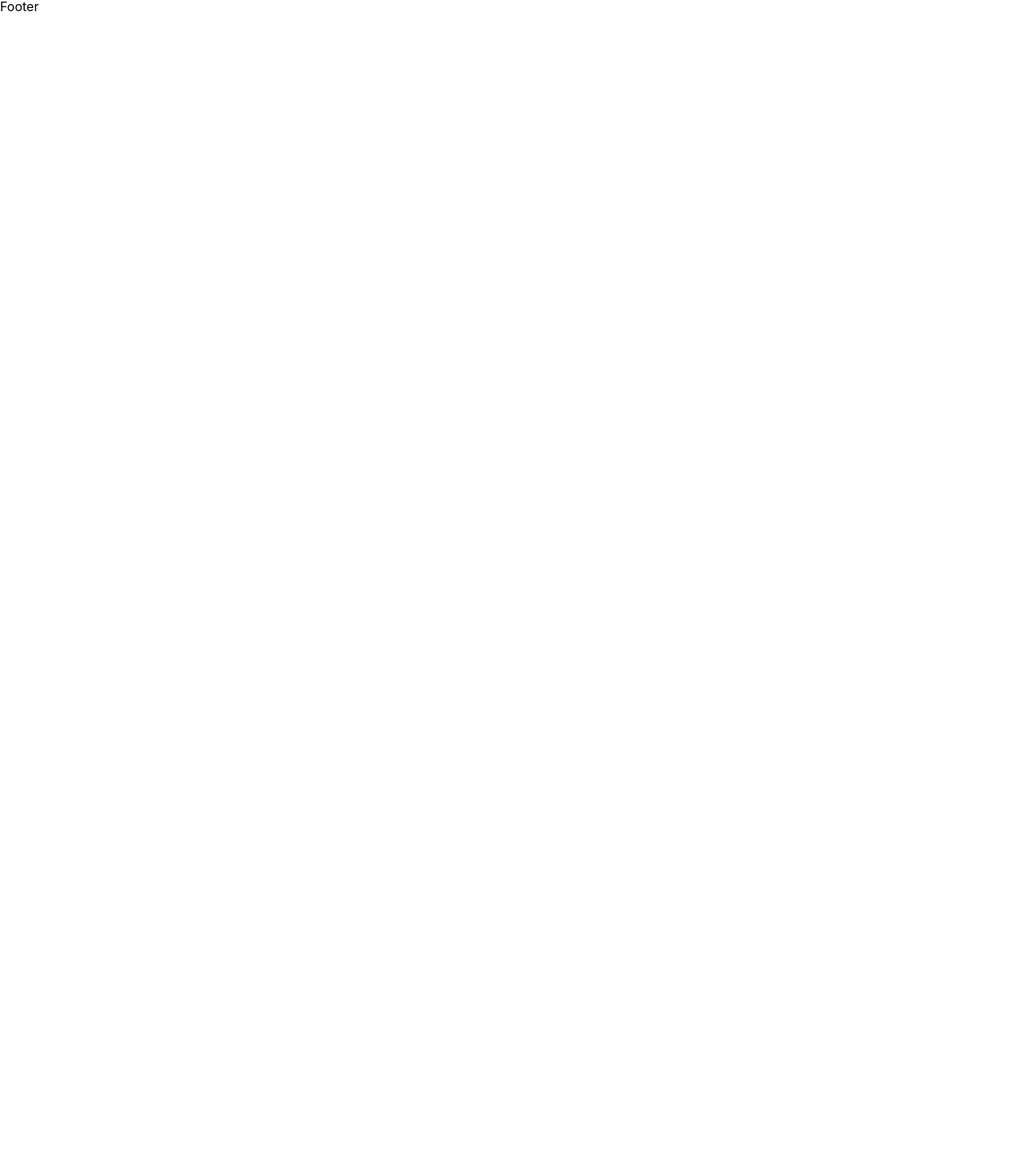
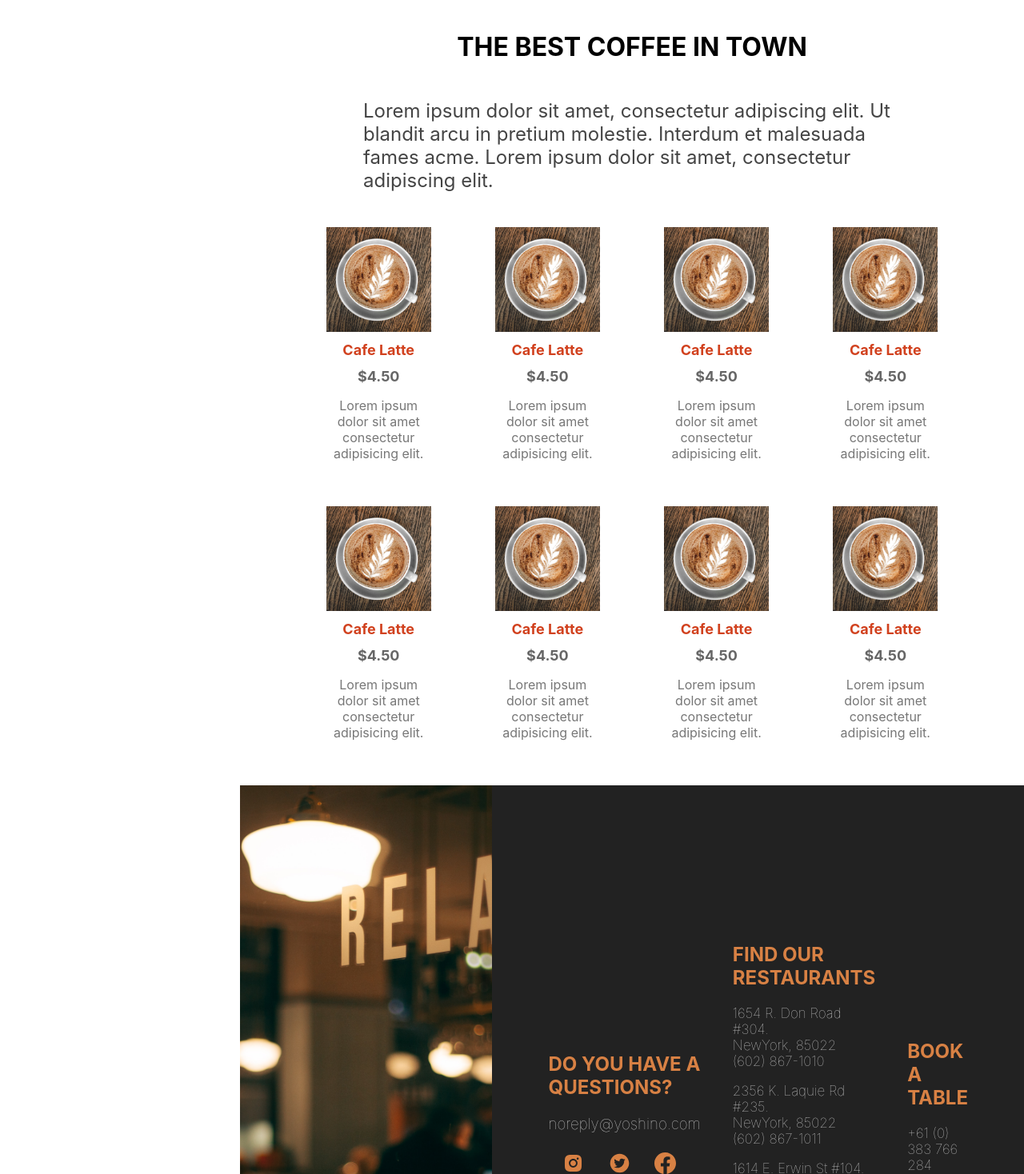
Before and after one commit to yoshino9397/Cafe-order-App, a Next.js app: page / in a window 1280 px wide. Shown: the part 1282-2750 px from the top of the page at 80% size. Before the commit the page ends 1300 px from the top, so only its background shows below. Built offline with nearby package versions, Linux system fonts and the light colour scheme; a web font is replaced by a local one.

Commit message:
footer menu DONE

```diff
--- /dev/null
+++ b/components/CafeCard.jsx
@@ -0,0 +1,17 @@
+import Image from "next/image";
+import styles from "../styles/CafeCard.module.css";
+
+const CafeCard = () => {
+  return (
+    <div className={styles.container}>
+      <Image src="/img/card.jpg" alt="" width="500" height="500" />
+      <h1 className={styles.title}>Cafe Latte</h1>
+      <span className={styles.price}>$4.50</span>
+      <p className={styles.desc}>
+        Lorem ipsum dolor sit amet consectetur adipisicing elit.
+      </p>
+    </div>
+  );
+};
+
+export default CafeCard;
--- /dev/null
+++ b/components/CafeList.jsx
@@ -0,0 +1,27 @@
+import styles from "../styles/CafeList.module.css";
+import CafeCard from "./CafeCard";
+
+const CafeList = () => {
+  return (
+    <div className={styles.container}>
+      <h1 className={styles.title}>THE BEST COFFEE IN TOWN</h1>
+      <p className={styles.desc}>
+        Lorem ipsum dolor sit amet, consectetur adipiscing elit. Ut blandit arcu
+        in pretium molestie. Interdum et malesuada fames acme. Lorem ipsum dolor
+        sit amet, consectetur adipiscing elit.
+      </p>
+      <div className={styles.wrapper}>
+        <CafeCard />
+        <CafeCard />
+        <CafeCard />
+        <CafeCard />
+        <CafeCard />
+        <CafeCard />
+        <CafeCard />
+        <CafeCard />
+      </div>
+    </div>
+  );
+};
+
+export default CafeList;
--- a/components/Footer.jsx
+++ b/components/Footer.jsx
@@ -1,8 +1,54 @@
+import Image from "next/image";
+import styles from "../styles/Footer.module.css";
+import { AiFillTwitterCircle, AiFillInstagram } from "react-icons/ai";
+import { BsFacebook } from "react-icons/bs";
 
 const Footer = () => {
   return (
-    <div>Footer</div>
-  )
-}
+    <div className={styles.container}>
+      <div className={styles.item}>
+        <Image src="/img/footer.jpg" objectFit="cover" layout="fill" alt="" />
+      </div>
+      <div className={styles.item}>
+        <div className={styles.card}>
+          <h2 className={styles.motto}>DO YOU HAVE A QUESTIONS?</h2>
+          <h3 className={styles.phone}>noreply@yoshino.com</h3>
+          <div className={styles.media}>
+            <AiFillInstagram />
+            <AiFillTwitterCircle />
+            <BsFacebook />
+          </div>
+        </div>
+        <div className={styles.card}>
+          <h2 className={styles.motto}>FIND OUR RESTAURANTS</h2>
+          <p className={styles.text}>
+            1654 R. Don Road #304.
+            <br /> NewYork, 85022
+            <br /> (602) 867-1010
+          </p>
+          <p className={styles.text}>
+            2356 K. Laquie Rd #235.
+            <br /> NewYork, 85022
+            <br /> (602) 867-1011
+          </p>
+          <p className={styles.text}>
+            1614 E. Erwin St #104.
+            <br /> NewYork, 85022
+            <br /> (602) 867-1012
+          </p>
+          <p className={styles.text}>
+            1614 W. Caroll St #125.
+            <br /> NewYork, 85022
+            <br /> (602) 867-1013
+          </p>
+        </div>
+        <div className={styles.card}>
+          <h2 className={styles.motto}>BOOK A TABLE</h2>
+          <p className={styles.text}>+61 (0) 383 766 284</p>
+        </div>
+      </div>
+    </div>
+  );
+};
 
-export default Footer
+export default Footer;
--- a/components/Navbar.jsx
+++ b/components/Navbar.jsx
@@ -1,6 +1,6 @@
 import Image from "next/image";
 import styles from "../styles/Navbar.module.css";
-import { CgShoppingCart } from "react-icons/cg";
+import { CgShoppingCart, CgMenu } from "react-icons/cg";
 
 const Navbar = () => {
   return (
@@ -9,6 +9,9 @@ const Navbar = () => {
         <div className={styles.item}>
           <div className={styles.logo}>
             <Image src="/img/logo.jpg" alt="" width="150px" height="130px" />
+          </div>
+          <div className={styles.menuIcon}>
+            <CgMenu color="white" fontSize="40px"/>
           </div>
 
           <div className={styles.texts}>
@@ -31,6 +34,10 @@ const Navbar = () => {
             <CgShoppingCart fontSize="45px" color="white" />
             <div className={styles.counter}>2</div>
           </div>
+          <div className={styles.cartMobile}>
+            <CgShoppingCart fontSize="35px" color="white" />
+            <div className={styles.counterMobile}>2</div>
+          </div>
         </div>
       </div>
     </>
--- a/pages/index.js
+++ b/pages/index.js
@@ -1,5 +1,6 @@
 import Head from "next/head";
 import Image from "next/image";
+import CafeList from "../components/CafeList";
 import Featured from "../components/Featured";
 import Top from "../components/Top";
 import styles from "../styles/Home.module.css";
@@ -14,6 +15,7 @@ export default function Home() {
       </Head>
       <Top />
       <Featured />
+      <CafeList />
     </div>
   );
 }
--- /dev/null
+++ b/styles/CafeCard.module.css
@@ -0,0 +1,42 @@
+.container {
+  width: 22%;
+  padding: 10px;
+  display: flex;
+  flex-direction: column;
+  align-items: center;
+  justify-content: center;
+  padding: 20px 40px;
+  cursor: pointer;
+}
+
+.title {
+  font-size: 18px;
+  font-weight: bold;
+  color: #d1411e;
+}
+
+.price {
+  font-size: 18px;
+  font-weight: bold;
+  color: #666;
+}
+
+.desc {
+  text-align: center;
+  color: #777;
+}
+
+@media screen and (max-width: 480px) {
+  .container {
+    width: 100%;
+  }
+
+  .title {
+    font-size: 30px;
+  }
+
+  .price,
+  .desc {
+    font-size: 24px;
+  }
+}
--- /dev/null
+++ b/styles/CafeList.module.css
@@ -0,0 +1,34 @@
+.container {
+  width: calc(100vw - 300px);
+  left: 300px;
+  position: relative;
+  padding: 20px 10px;
+  display: flex;
+  flex-direction: column;
+  align-items: center;
+}
+
+.desc {
+  font-size: 24px;
+  color: #444;
+  width: 70%;
+}
+
+.wrapper {
+  width: 100%;
+  display: flex;
+  align-items: center;
+  justify-content: center;
+  flex-wrap: wrap;
+}
+
+@media screen and (max-width: 480px) {
+  .title {
+    text-align: center;
+  }
+
+  .desc {
+    width: 90%;
+    text-align: center;
+  }
+}
--- a/styles/Featured.module.css
+++ b/styles/Featured.module.css
@@ -2,8 +2,9 @@
 
 .container {
   height: 60vh;
+  width: calc(100vw - 300px);
   background-color: white;
-  margin-left:300px;
+  left: 300px;
   overflow: hidden;
   position: relative;
 }
@@ -45,13 +46,15 @@
   font-size: 110px;
   color:#3e563f
 }
-@media screen and (max-width: 640px) {
+
+@media screen and (max-width: 800px) {
   .container{
-    display: none;
+  height: 40vh;
   }
 }
-@media screen and (max-width: 1000px) {
+@media screen and (max-width: 660px) {
   .container{
-   height: 30vh;
+    width: 100vw;
+    left: 0;
   }
 }
--- /dev/null
+++ b/styles/Footer.module.css
@@ -0,0 +1,70 @@
+.container {
+  width: calc(100vw - 300px);
+  left: 300px;
+  position: relative;
+  height: 100vh;
+  background-color: #222;
+  display: flex;
+}
+
+.item {
+  flex: 1.5;
+  position: relative;
+  display: flex;
+}
+
+.item:last-child {
+  flex: 2.5;
+  padding: 50px;
+  justify-content: space-between;
+  align-items: center;
+}
+
+.card {
+  flex: 1;
+  padding: 0 20px;
+}
+
+.text {
+  color: lightgray;
+  font-weight: lighter;
+  font-size: 17px;
+}
+
+.motto {
+  color: #d88144;
+}
+.phone{
+  color: lightgray;
+  font-weight: lighter;
+}
+.media{
+  color: #d88144;
+  font-size: 27px;
+  display:flex;
+  justify-content:space-evenly;
+  margin: 3vh 0 0 -1vw;
+  cursor: pointer;
+}
+
+@media screen and (max-width: 480px) {
+  .container {
+    height: auto;
+    text-align: center;
+  }
+  .item:first-child {
+    display: none;
+  }
+
+  .item {
+    flex-direction: column;
+  }
+
+  .title {
+    font-size: 30px;
+  }
+
+  .text {
+    font-size: 20px;
+  }
+}
--- a/styles/Navbar.module.css
+++ b/styles/Navbar.module.css
@@ -16,7 +16,14 @@
 .logo{
   margin-top:7vh;
   box-shadow:7px 5px 5px #d88144;
+  width: 150px;
+  height: 130px
 }
+
+.menuIcon{
+  display:none;
+}
+
 .item {
   flex: 1;
   display: flex;
@@ -76,6 +83,9 @@
 .cart{
     position: relative;
 }
+.cartMobile{
+  display:none;
+}
 
 .counter{
     position: absolute;
@@ -93,16 +103,60 @@
     color: #d88144;
 }
 
-@media screen and (max-width:640px) {
-  /* .item:nth-child(2) {
+@media screen and (max-width:660px) {
+  .container{
+    flex-direction: row;
+    height: 100px;
+    width: 100vw;
+    }
+    .logo{
+      display: none;
+    }
+  .menuIcon{
+    display:flex;
+    margin:0 4vw 0 2vw;
+    cursor: pointer;
+  }
+    .item{
+      flex-direction: row;
+    }
+    .texts {
+      margin:0 auto;
+    }
+    .text:first-child {
+      font-size: 37px;
+      font-weight: lighter;
+    }
+    .text:last-child {
+      margin-top:2px;
+    }
+  .item:nth-child(2) {
     display: none;
   }
 
   .item:nth-child(1) {
     flex: 3;
-  } */
-  .container{
-    width: 100vw;
-    height: 100vh;
+  }
+  .cart{
+    display: none;
+  }
+  .cartMobile{
+    display: flex;
+    margin-left: 10vw;
+  }
+  .counterMobile{
+    position: absolute;
+    top: 4vh;
+    right: 11vw;
+    width: 18px;
+    height: 18px;
+    border-radius: 50%;
+    background-color: white;
+    padding: 3px;
+    display: flex;
+    align-items: center;
+    justify-content: center;
+    font-weight: bold;
+    color: #d88144;
   }
 }
--- a/styles/Top.module.css
+++ b/styles/Top.module.css
@@ -46,7 +46,7 @@ margin:7vh 0 0 10px;
   font-weight: 200;
 }
 
-@media screen and (max-width: 640px) {
+@media screen and (max-width: 660px) {
   .container{
     display: none;
   }
```
Also changed, not shown: public/img/card.jpg (added), public/img/footer.jpg (added).
